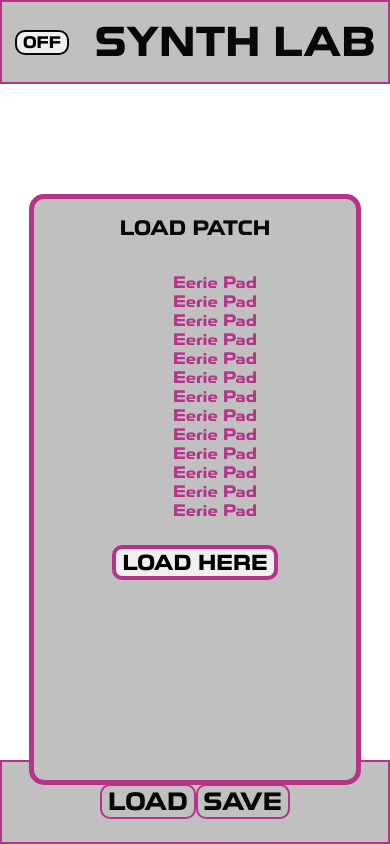
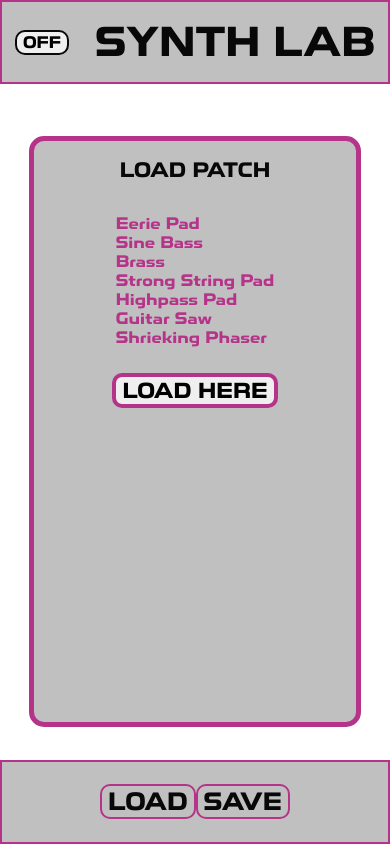
Before and after one commit to PhilippAubert/capstone-digitalSynth, a React (Create React App) app: page /load in a window 390 px wide. Built offline with nearby package versions, Linux system fonts and the light colour scheme.

Commit message:
css-testing for mobile and hardcoded patches-list

```diff
--- a/src/App.css
+++ b/src/App.css
@@ -144,6 +144,6 @@ input {
 }
 
 a {
-  text-decoration:none;
-  color:var(--general-font-color);
+  text-decoration: none;
+  color: var(--general-font-color);
 }
--- a/src/components/Amp.js
+++ b/src/components/Amp.js
@@ -1,6 +1,7 @@
 import "./css/Amp.css";
 
 export default function Amp({ attack, decay, onChangeAttack, onChangeDecay }) {
+
   function handleAttackChange(event) {
     onChangeAttack(Number(event.target.value));
   }
--- a/src/components/Load.js
+++ b/src/components/Load.js
@@ -1,50 +1,45 @@
 import React from "react";
 import "./css/Load.css";
-import {useHistory} from "react-router-dom";
-
+import { useHistory } from "react-router-dom";
 
 export default function Load() {
-
   let history = useHistory();
 
-  function handleClick(){
+  function handleClick() {
     history.push("/");
   }
 
+  const patches = [
+    "Eerie Pad",
+    "Sine Bass",
+    "Brass",
+    "Strong String Pad",
+    "Highpass Pad",
+    "Guitar Saw",
+    "Shrieking Phaser",
+  ];
 
+  function renderPatches() {
+    const arrayOfPatches = patches.map((patch) => {
+      return <Patch patchName={patch} />;
+    });
+    return arrayOfPatches;
+  }
 
   return (
     <div className="Loaded-Patches">
       <h2>LOAD PATCH</h2>
       <div className="List-Container">
-
-      <ul className="Loaded-List">
-        <Patch />
-        <Patch />
-        <Patch />
-        <Patch />
-        <Patch />
-        <Patch />
-        <Patch />
-        <Patch />
-        <Patch />
-        <Patch />
-        <Patch />
-        <Patch />
-        <Patch />
-      </ul>
+        <ul className="Loaded-List">{renderPatches()}</ul>
       </div>
 
-        <button className="LoadButton" type="button" onClick={handleClick}>LOAD HERE</button>
+      <button className="LoadButton" type="button" onClick={handleClick}>
+        LOAD HERE
+      </button>
     </div>
   );
-
-
 }
 
-function Patch(){
-  return (
-    <li className="Loaded-List-Item"> Eerie Pad</li>
-
-  )
+function Patch({ patchName }) {
+  return <li className="Loaded-List-Item">{patchName}</li>;
 }
--- a/src/components/Save.js
+++ b/src/components/Save.js
@@ -1,25 +1,46 @@
 import React from "react";
 import "./css/Save.css";
-import {useHistory} from "react-router-dom";
+import { useHistory } from "react-router-dom";
+import { useState } from "react";
 
 export default function Save() {
-
   let history = useHistory();
 
-  function handleClick(){
+  function handleClick(event) {
     history.push("/");
+  }
+
+  const [patches, setPatches] = useState([]);
+
+  function handleSubmit(event) {
+    event.preventDefault();
+    const form = event.target;
+    const input = form["patchName"];
+    console.log(input.value);
+
+    const newPatches = [...patches, input.value];
+
+    setPatches(newPatches);
+
+    form.reset();
   }
 
   return (
     <div className="Save-Patch">
       <h2>SAVE PATCH</h2>
       <div className="Save-Patch-Area">
-        <form>
-        <label> NAME PATCH</label>
-        <input type="text" placeholder="Enter Patch-Name" id="Patch-Save" name="Patch-Name"></input>
+        <form onSubmit={handleSubmit}>
+          <label> NAME PATCH</label>
+          <input
+            type="text"
+            placeholder="Enter Patch Name"
+            id="Patch-Save"
+            name="patchName"
+          ></input>
         </form>
-        <button className="SaveButton" type="button" onClick={handleClick}>SAVE HERE</button>
-
+        <button className="SaveButton" type="submit" onClick={handleClick}>
+          SAVE HERE
+        </button>
       </div>
     </div>
   );
--- a/src/components/css/Load.css
+++ b/src/components/css/Load.css
@@ -1,38 +1,36 @@
-
 .Loaded-Patches {
   font-family: "Toxigenesis";
   position: absolute;
   background-color: var(--background-body-color);
-  margin-bottom: 160%;
+  margin-bottom: 190%;
   z-index: 9999;
   border: 5px solid var(--general-border-color);
   border-radius: 15px;
   width: 85%;
-  height:70%;
+  height: 70%;
 }
 
-.List-Container{
-    display:flex;
-    justify-content:center;
-    flex-direction:column;
-    align-items:center;
-    margin:0 auto;
+.List-Container {
+  display: flex;
+  justify-content: center;
+  flex-direction: column;
+  align-items: center;
 }
 
 .Loaded-List {
-  text-align:left;
+  margin-right: 2.5em;
+  text-align: left;
 }
 
-
 .Loaded-List-Item {
-    list-style-type: none;
-    color: var(--general-border-color);
+  list-style-type: none;
+  color: var(--general-border-color);
 }
 
-.LoadButton{
-    border: 4px solid var(--general-border-color);
-    font-family:"Toxigenesis";
-    font-size:1.3em;
-    border-radius:10px;
-    margin:3%;
+.LoadButton {
+  border: 4px solid var(--general-border-color);
+  font-family: "Toxigenesis";
+  font-size: 1.3em;
+  border-radius: 10px;
+  margin: 3%;
 }
--- a/src/components/css/Save.css
+++ b/src/components/css/Save.css
@@ -1,5 +1,3 @@
-
-
 .Save-Patch {
   font-family: "Toxigenesis";
   position: absolute;
@@ -8,15 +6,13 @@
   border: 5px solid var(--general-border-color);
   border-radius: 15px;
   width: 85%;
-  height:70%;
-  margin-bottom:160%;
-
+  height: 70%;
+  margin-bottom: 190%;
 }
 
-
-.SaveButton{
-    border: 4px solid var(--general-border-color);
-    font-family:"Toxigenesis";
-    font-size:1.3em;
-    border-radius:10px;
+.SaveButton {
+  border: 4px solid var(--general-border-color);
+  font-family: "Toxigenesis";
+  font-size: 1.3em;
+  border-radius: 10px;
 }
```
